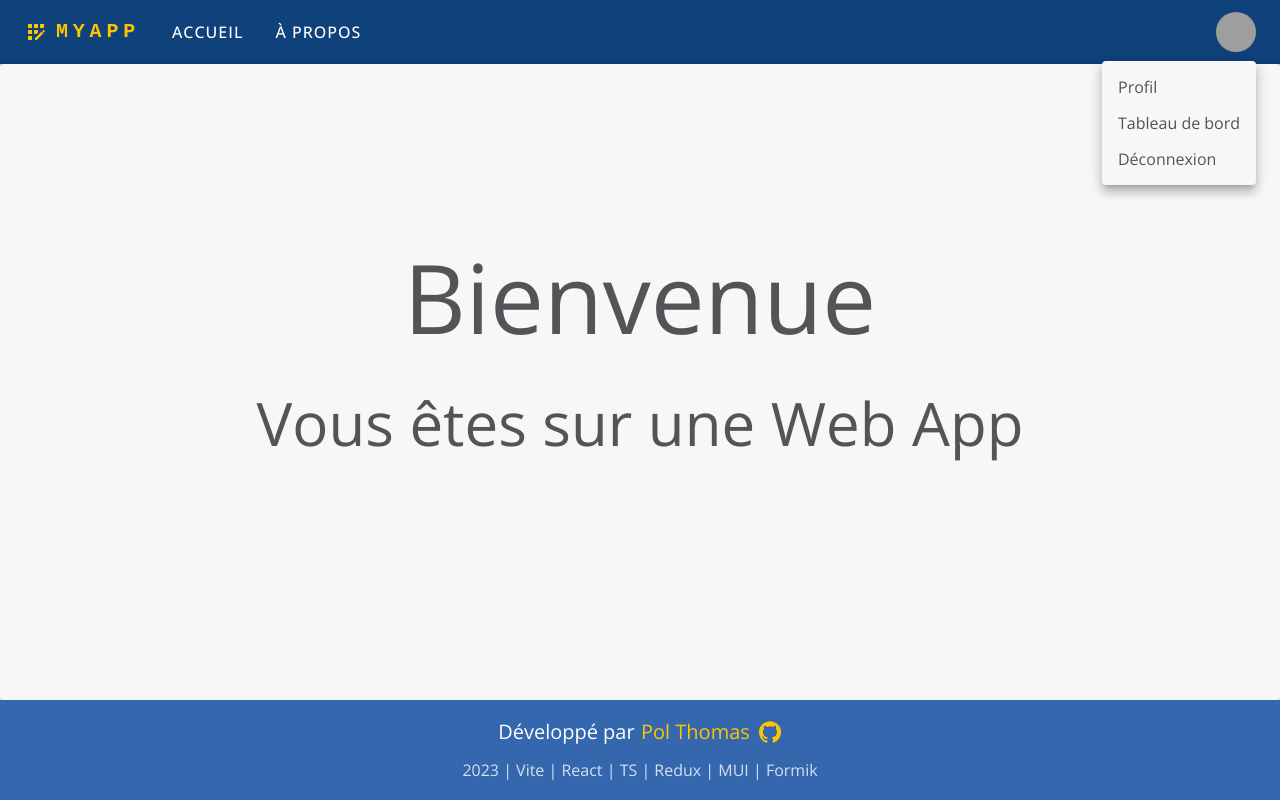
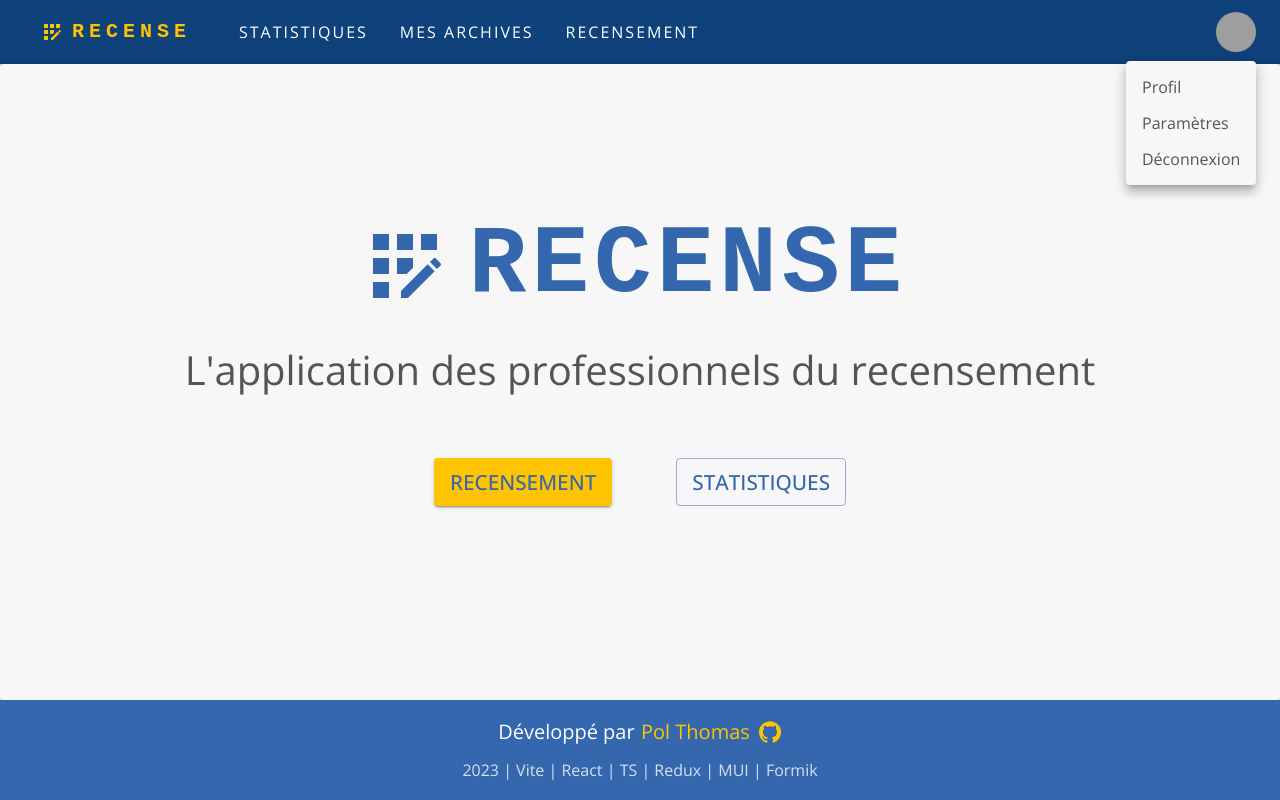
Before and after one commit to PolThm/recense, a React (Vite) app: page / in a window 1280 px wide. Both pictures are taken after a click on the button 1236 px from the left and 32 px from the top of the page. Built offline with nearby package versions, Linux system fonts and the light colour scheme; grey boxes are pictures that could not be loaded.

Commit message:
feat: build home page (#1)

```diff
--- a/index.html
+++ b/index.html
@@ -8,7 +8,7 @@
   <link rel="preconnect" href="https://fonts.gstatic.com" crossorigin>
   <link href="https://fonts.googleapis.com/css2?family=Open+Sans:ital,wght@0,300;0,400;0,500;0,600;0,700;0,800;1,300;1,400;1,500;1,600;1,700;1,800&display=swap" rel="stylesheet">
   <meta name="viewport" content="initial-scale=1, width=device-width" />
-  <title>Recensement by Pol Thomas</title>
+  <title>Recense by Pol Thomas</title>
 </head>
 
 <body>
--- a/package.json
+++ b/package.json
@@ -1,5 +1,5 @@
 {
-	"name": "recensement-by-pol-thomas",
+	"name": "recense-by-pol-thomas",
 	"private": true,
 	"version": "0.0.0",
 	"type": "module",
--- a/src/assets/style/theme.ts
+++ b/src/assets/style/theme.ts
@@ -28,6 +28,9 @@ const theme = createTheme({
   },
   typography: {
     fontFamily: 'Open Sans, sans-serif',
+    button: {
+      fontSize: '1.3rem',
+    },
   },
 });
 
--- a/src/components/Footer.tsx
+++ b/src/components/Footer.tsx
@@ -26,7 +26,7 @@ const Footer: FC = () => {
         Développé par
         <Link
           underline="none"
-          href="https://github.com/PolThm/recensement"
+          href="https://github.com/PolThm/recense"
           target="_blank"
           rel="noopener noreferrer"
           color="secondary"
--- a/src/components/Navbar.tsx
+++ b/src/components/Navbar.tsx
@@ -17,7 +17,9 @@ import { NavLink } from 'react-router-dom';
 
 import appRoutes from '../routes';
 
-const accountFakeTabs = ['Profil', 'Tableau de bord', 'Déconnexion'];
+const accountFakeTabs = ['Profil', 'Paramètres', 'Déconnexion'];
+
+const APP_NAME = 'RECENSE';
 
 const Navbar = () => {
   const [anchorElNav, setAnchorElNav] = useState<null | HTMLElement>(null);
@@ -38,30 +40,35 @@ const Navbar = () => {
     <AppBar position="static" sx={{ backgroundColor: 'primary.dark' }}>
       <Container maxWidth="xl">
         <Toolbar disableGutters>
-          <LogoIcon
+          <Link
+            component={NavLink}
+            to="/"
+            color="inherit"
+            underline="none"
+            variant="button"
             sx={{
               display: { xs: 'none', md: 'flex' },
-              mr: 1,
               color: 'secondary.main',
             }}
-          />
+          >
+            <MenuItem onClick={handleCloseNavMenu}>
+              <LogoIcon sx={{ mr: 1 }} />
               <Typography
                 variant="h6"
                 noWrap
-            component="a"
-            href="/"
                 sx={{
                   mr: 2,
-              display: { xs: 'none', md: 'flex' },
                   fontFamily: 'monospace',
                   fontWeight: 700,
-              letterSpacing: '.3rem',
-              color: 'secondary.main',
+                  letterSpacing: 5,
+                  color: 'inherit',
                   textDecoration: 'none',
                 }}
               >
-            MYAPP
+                {APP_NAME}
               </Typography>
+            </MenuItem>
+          </Link>
           <Box sx={{ flexGrow: 1, display: { xs: 'flex', md: 'none' } }}>
             <IconButton
               size="large"
@@ -81,9 +88,7 @@ const Navbar = () => {
               keepMounted
               open={Boolean(anchorElNav)}
               onClose={handleCloseNavMenu}
-              sx={{
-                display: { xs: 'block', md: 'none' },
-              }}
+              sx={{ display: { xs: 'block', md: 'none' } }}
             >
               {appRoutes.map((page) => (
                 <Link
@@ -95,7 +100,9 @@ const Navbar = () => {
                   variant="button"
                 >
                   <MenuItem onClick={handleCloseNavMenu}>
-                    <Typography textAlign="center">{page.title}</Typography>
+                    <Typography textAlign="center" sx={{ letterSpacing: 1 }}>
+                      {page.title}
+                    </Typography>
                   </MenuItem>
                 </Link>
               ))}
@@ -112,15 +119,17 @@ const Navbar = () => {
               flexGrow: 1,
               fontFamily: 'monospace',
               fontWeight: 700,
-              letterSpacing: '.3rem',
+              letterSpacing: 5,
               color: 'secondary.main',
               textDecoration: 'none',
+              alignItems: 'center',
             }}
           >
-            MYAPP
+            <LogoIcon sx={{ mr: 1 }} />
+            {APP_NAME}
           </Typography>
           <Box sx={{ flexGrow: 1, display: { xs: 'none', md: 'flex' } }}>
-            {appRoutes.map((page) => (
+            {appRoutes.slice(1).map((page) => (
               <Link
                 key={page.key}
                 component={NavLink}
@@ -130,10 +139,7 @@ const Navbar = () => {
                 variant="button"
               >
                 <MenuItem onClick={handleCloseNavMenu}>
-                  <Typography
-                    textAlign="center"
-                    sx={{ fontWeight: 500, letterSpacing: 1 }}
-                  >
+                  <Typography textAlign="center" sx={{ letterSpacing: 2 }}>
                     {page.title}
                   </Typography>
                 </MenuItem>
@@ -158,9 +164,9 @@ const Navbar = () => {
               open={Boolean(anchorElUser)}
               onClose={handleCloseUserMenu}
             >
-              {accountFakeTabs.map((setting) => (
-                <MenuItem key={setting} onClick={handleCloseUserMenu}>
-                  <Typography textAlign="center">{setting}</Typography>
+              {accountFakeTabs.map((tab) => (
+                <MenuItem key={tab} onClick={handleCloseUserMenu}>
+                  <Typography textAlign="center">{tab}</Typography>
                 </MenuItem>
               ))}
             </Menu>
--- a/src/pages/HomePage.tsx
+++ b/src/pages/HomePage.tsx
@@ -1,5 +1,7 @@
-import { Container, Typography } from '@mui/material';
+import LogoIcon from '@mui/icons-material/AppRegistration';
+import { Box, Button, Container, Typography } from '@mui/material';
 import { FC } from 'react';
+import { NavLink } from 'react-router-dom';
 
 const HomePage: FC = () => {
   return (
@@ -10,13 +12,58 @@ const HomePage: FC = () => {
         justifyContent: 'center',
         alignItems: 'center',
         height: 1,
-        mt: -4,
+        mt: -3,
       }}
     >
-      <Typography variant="h1" gutterBottom>
-        Bienvenue
+      <Box
+        sx={{
+          display: 'flex',
+          alignItems: 'center',
+          color: 'primary.main',
+          mb: 3,
+          fontSize: '6rem',
+        }}
+      >
+        <LogoIcon sx={{ mr: 2, fontSize: 'inherit' }} />
+        <Typography
+          variant="h1"
+          noWrap
+          sx={{
+            mr: 2,
+            fontFamily: 'monospace',
+            fontWeight: 700,
+            letterSpacing: 5,
+            color: 'inherit',
+            textDecoration: 'none',
+            fontSize: 'inherit',
+          }}
+        >
+          RECENSE
+        </Typography>
+      </Box>
+      <Typography variant="h2" sx={{ fontSize: '2.5rem', mb: 8 }}>
+        L'application des professionnels du recensement
       </Typography>
-      <Typography variant="h2">Vous êtes sur une Web App</Typography>
+      <Box
+        sx={{
+          display: 'flex',
+          alignItems: 'center',
+          gap: 8,
+        }}
+      >
+        <Button
+          component={NavLink}
+          to="/new-census"
+          variant="contained"
+          color="secondary"
+          sx={{ color: 'primary.main' }}
+        >
+          RECENSEMENT
+        </Button>
+        <Button component={NavLink} to="/statistics" variant="outlined">
+          STATISTIQUES
+        </Button>
+      </Box>
     </Container>
   );
 };
--- /dev/null
+++ b/src/pages/MyArchivesPage.tsx
@@ -0,0 +1,26 @@
+import { Container, Typography } from '@mui/material';
+import React, { FC } from 'react';
+
+const StatisticsPage: FC = () => {
+  return (
+    <Container
+      sx={{
+        display: 'flex',
+        flexDirection: 'column',
+        justifyContent: 'center',
+        alignItems: 'center',
+        height: 1,
+        mt: -3,
+      }}
+    >
+      <Typography variant="h1" gutterBottom>
+        Mes Archives
+      </Typography>
+      <Typography variant="h4">
+        Voici une autre page ou vous pourrez retrouver tous vos recensements
+      </Typography>
+    </Container>
+  );
+};
+
+export default StatisticsPage;
--- a/src/pages/AboutPage.tsx
+++ b/src/pages/NewCensusPage.tsx
@@ -1,7 +1,7 @@
 import { Container, Typography } from '@mui/material';
-import React, { FC } from 'react';
+import { FC } from 'react';
 
-const AboutPage: FC = () => {
+const NewCensusPage: FC = () => {
   return (
     <Container
       sx={{
@@ -10,15 +10,15 @@ const AboutPage: FC = () => {
         justifyContent: 'center',
         alignItems: 'center',
         height: 1,
-        mt: -4,
+        mt: -3,
       }}
     >
       <Typography variant="h1" gutterBottom>
-        À propos
+        Recensement
       </Typography>
-      <Typography variant="h2">Voici une autre page</Typography>
+      <Typography variant="h4">Vous allez remplir un questionnaire</Typography>
     </Container>
   );
 };
 
-export default AboutPage;
+export default NewCensusPage;
--- a/src/pages/NotFoundPage.tsx
+++ b/src/pages/NotFoundPage.tsx
@@ -6,12 +6,12 @@ const NotFoundPage: FC = () => {
   return (
     <Container
       sx={{
-        height: 1,
-        mt: -4,
         display: 'flex',
         flexDirection: 'column',
         justifyContent: 'center',
         alignItems: 'center',
+        height: 1,
+        mt: -3,
       }}
     >
       <Typography variant="h1" gutterBottom sx={{ fontSize: '3rem' }}>
--- /dev/null
+++ b/src/pages/StatisticsPage.tsx
@@ -0,0 +1,26 @@
+import { Container, Typography } from '@mui/material';
+import React, { FC } from 'react';
+
+const StatisticsPage: FC = () => {
+  return (
+    <Container
+      sx={{
+        display: 'flex',
+        flexDirection: 'column',
+        justifyContent: 'center',
+        alignItems: 'center',
+        height: 1,
+        mt: -3,
+      }}
+    >
+      <Typography variant="h1" gutterBottom>
+        Statistics Globales
+      </Typography>
+      <Typography variant="h4">
+        Voici une page ou vous pourrez retrouver les statistiques globales
+      </Typography>
+    </Container>
+  );
+};
+
+export default StatisticsPage;
--- a/src/routes/index.ts
+++ b/src/routes/index.ts
@@ -1,5 +1,7 @@
-import AboutPage from '@/pages/AboutPage';
 import HomePage from '@/pages/HomePage';
+import MyArchivesPage from '@/pages/MyArchivesPage';
+import NewCensusPage from '@/pages/NewCensusPage';
+import StatisticsPage from '@/pages/StatisticsPage';
 import { Route } from '@/types/interfaces';
 
 export const router: Route[] = [
@@ -7,15 +9,25 @@ export const router: Route[] = [
     key: 'home-route',
     title: 'Accueil',
     path: '/',
-    enabled: true,
     component: HomePage,
   },
   {
-    key: 'about-route',
-    title: 'À propos',
-    path: '/about',
-    enabled: true,
-    component: AboutPage,
+    key: 'statistics-route',
+    title: 'Statistiques',
+    path: '/statistics',
+    component: StatisticsPage,
+  },
+  {
+    key: 'my-archives-route',
+    title: 'Mes archives',
+    path: '/my-archives',
+    component: MyArchivesPage,
+  },
+  {
+    key: 'new-census-route',
+    title: 'Recensement',
+    path: '/new-census',
+    component: NewCensusPage,
   },
 ];
 
--- a/src/types/interfaces.ts
+++ b/src/types/interfaces.ts
@@ -4,6 +4,5 @@ export interface Route {
   key: string;
   title: string;
   path: string;
-  enabled: boolean;
   component: FC;
 }
```
Also changed, not shown: 1 other file (tests, documents, lock files or other folders). Lines whose indentation alone changed are shown as unchanged.
